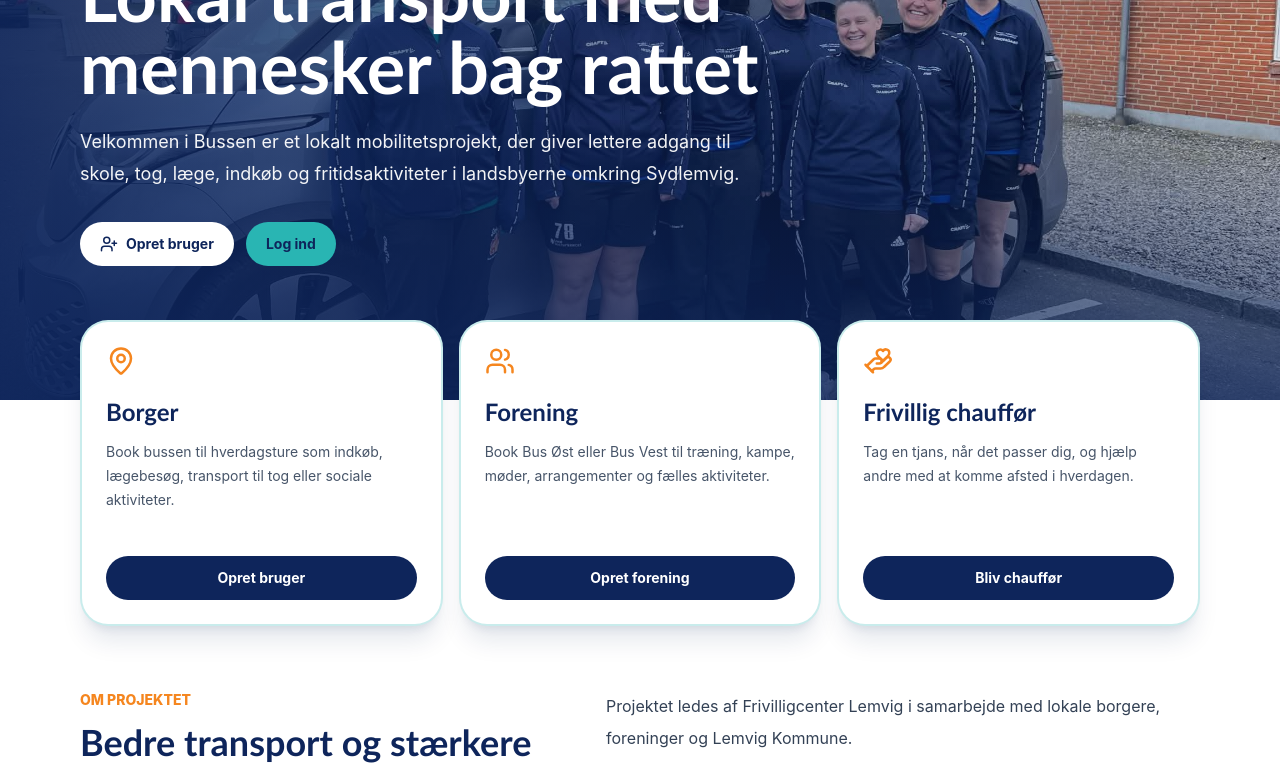
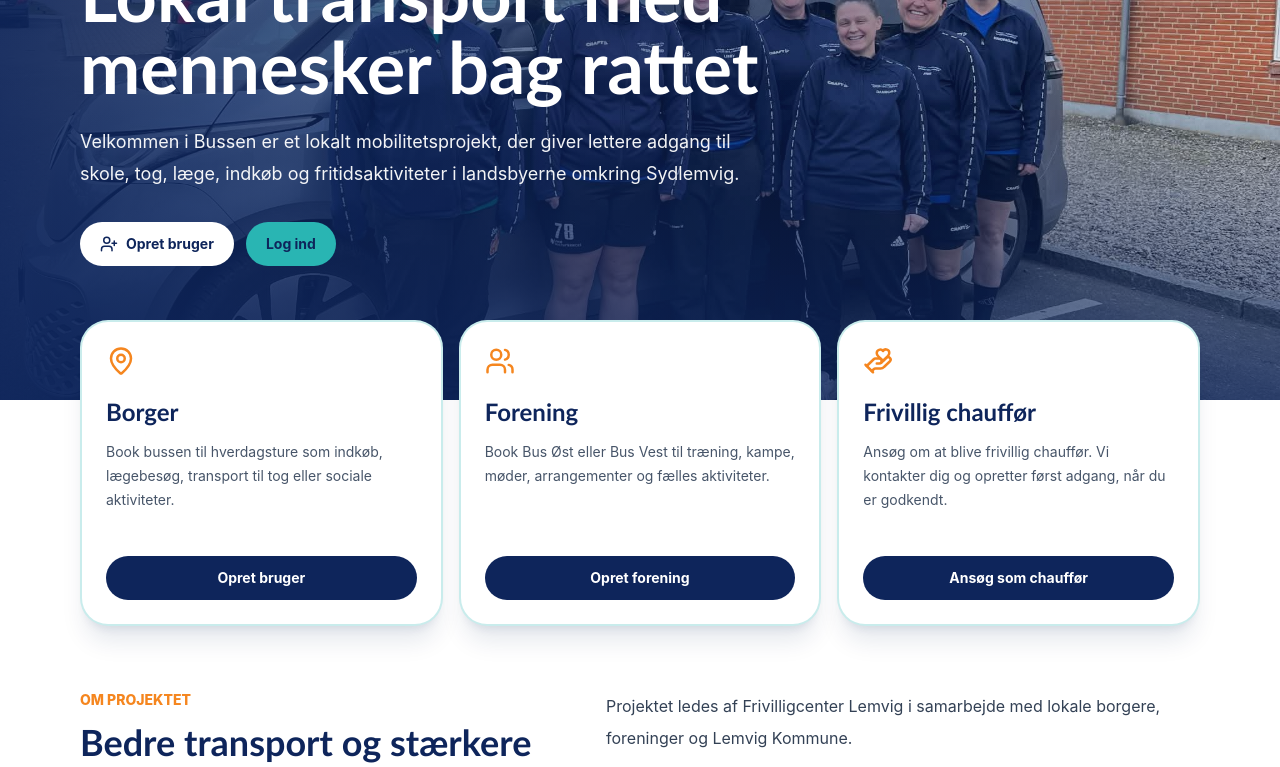
Before and after one commit to FcLemvig/velkommen-i-bussen, a Next.js app: page / in a window 1280 px wide. Shown: the part 369-1136 px from the top of the page. Built offline with nearby package versions, Linux system fonts and the light colour scheme; no server answers.

Commit message:
Link chaufføransøgning til Forms

```diff
--- a/app/page.tsx
+++ b/app/page.tsx
@@ -1,5 +1,8 @@
 import Link from "next/link";
 import { Bus, CalendarCheck, HandHeart, MapPin, Route, ShieldCheck, UserPlus, Users } from "lucide-react";
+
+const driverApplicationUrl =
+  "https://forms.office.com/pages/responsepage.aspx?id=pfm-AYL47UmW96RSpRSJxtoHN0wvugVPt77tdHpuZBVUQks4VzY5MFY5QzA3T0hFS0ZaWVdDN1lYNy4u&origin=lprLink&route=shorturl";
 
 const paths = [
   {
@@ -7,21 +10,24 @@ const paths = [
     text: "Book bussen til hverdagsture som indkøb, lægebesøg, transport til tog eller sociale aktiviteter.",
     href: "/register",
     action: "Opret bruger",
-    icon: MapPin
+    icon: MapPin,
+    external: false
   },
   {
     title: "Forening",
     text: "Book Bus Øst eller Bus Vest til træning, kampe, møder, arrangementer og fælles aktiviteter.",
     href: "/register",
     action: "Opret forening",
-    icon: Users
+    icon: Users,
+    external: false
   },
   {
     title: "Frivillig chauffør",
-    text: "Tag en tjans, når det passer dig, og hjælp andre med at komme afsted i hverdagen.",
-    href: "/register",
-    action: "Bliv chauffør",
-    icon: HandHeart
+    text: "Ansøg om at blive frivillig chauffør. Vi kontakter dig og opretter først adgang, når du er godkendt.",
+    href: driverApplicationUrl,
+    action: "Ansøg som chauffør",
+    icon: HandHeart,
+    external: true
   }
 ];
 
@@ -84,14 +90,20 @@ export default function HomePage() {
       </section>
 
       <section className="relative z-20 mx-auto -mt-20 grid max-w-6xl gap-4 px-4 md:grid-cols-3">
-        {paths.map(({ title, text, href, action, icon: Icon }) => (
+        {paths.map(({ title, text, href, action, icon: Icon, external }) => (
           <article key={title} className="rounded-[28px] border-2 border-fjord/25 bg-white p-6 shadow-xl shadow-ink/10">
             <Icon className="mb-5 text-bus" size={30} />
             <h2 className="text-2xl font-extrabold text-ink">{title}</h2>
             <p className="mt-3 min-h-24 text-sm leading-6 text-slate-600">{text}</p>
-            <Link href={href} className="button mt-5 w-full bg-ink text-white hover:bg-ink/90">
-              {action}
-            </Link>
+            {external ? (
+              <a href={href} target="_blank" rel="noreferrer" className="button mt-5 w-full bg-ink text-white hover:bg-ink/90">
+                {action}
+              </a>
+            ) : (
+              <Link href={href} className="button mt-5 w-full bg-ink text-white hover:bg-ink/90">
+                {action}
+              </Link>
+            )}
           </article>
         ))}
       </section>
```
